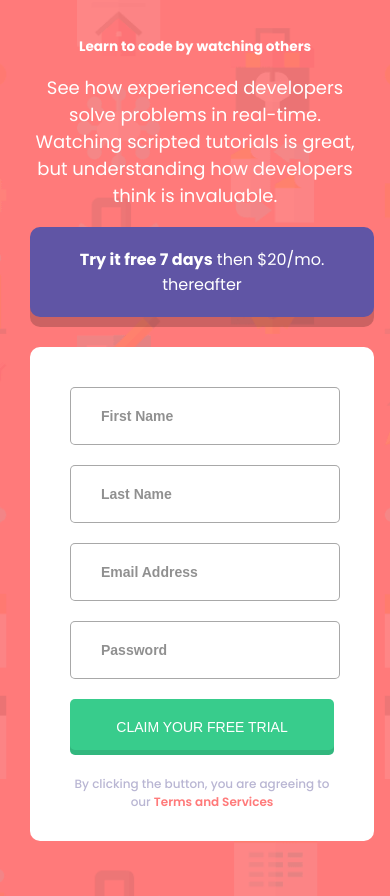
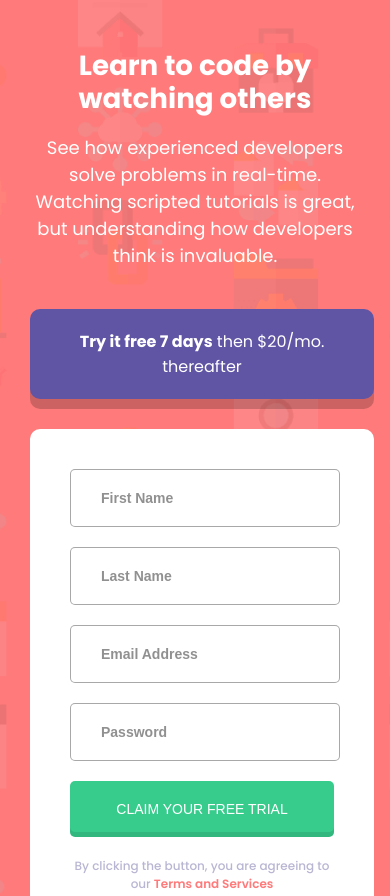
Before and after one commit to LaudRam/intro-component-with-signup-form, a plain HTML site: page index.html in a window 390 px wide. Shown: the top 896 px of the page. Drawn offline with Linux system fonts and the light colour scheme.

Commit message:
Update style.css

```diff
--- a/style.css
+++ b/style.css
@@ -10,8 +10,8 @@ body {
   min-height: 100dvh;
 }
 h1 {
-  font-size: 50px;
-font-size: 3.5vw;
+  /* font-size: 50px; */
+  font-size: calc(1rem + 2vw);
   line-height: 1.2;
 }
 p {
@@ -170,12 +170,13 @@ footer {
   h1 {
     /* font-size: 50px; */
     /* line-height: 1.2; */
+  font-size: calc(1rem + 3vw);
     margin-inline: 30px;
   }
-  /*
+
   p {
-    font-size: 18px;
-  } */
+  margin-bottom: 40px;
+  }
   /* header {
     color: #fff;
     text-align: center;
```
